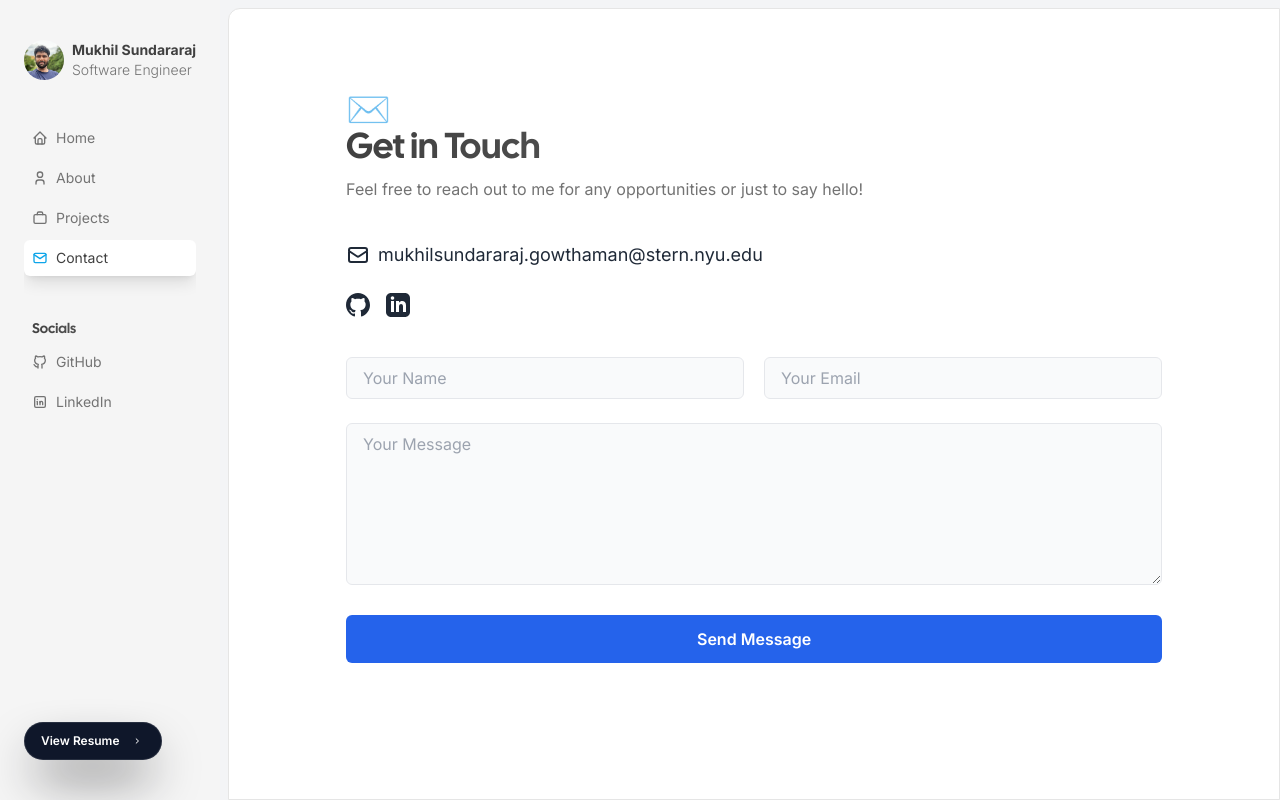
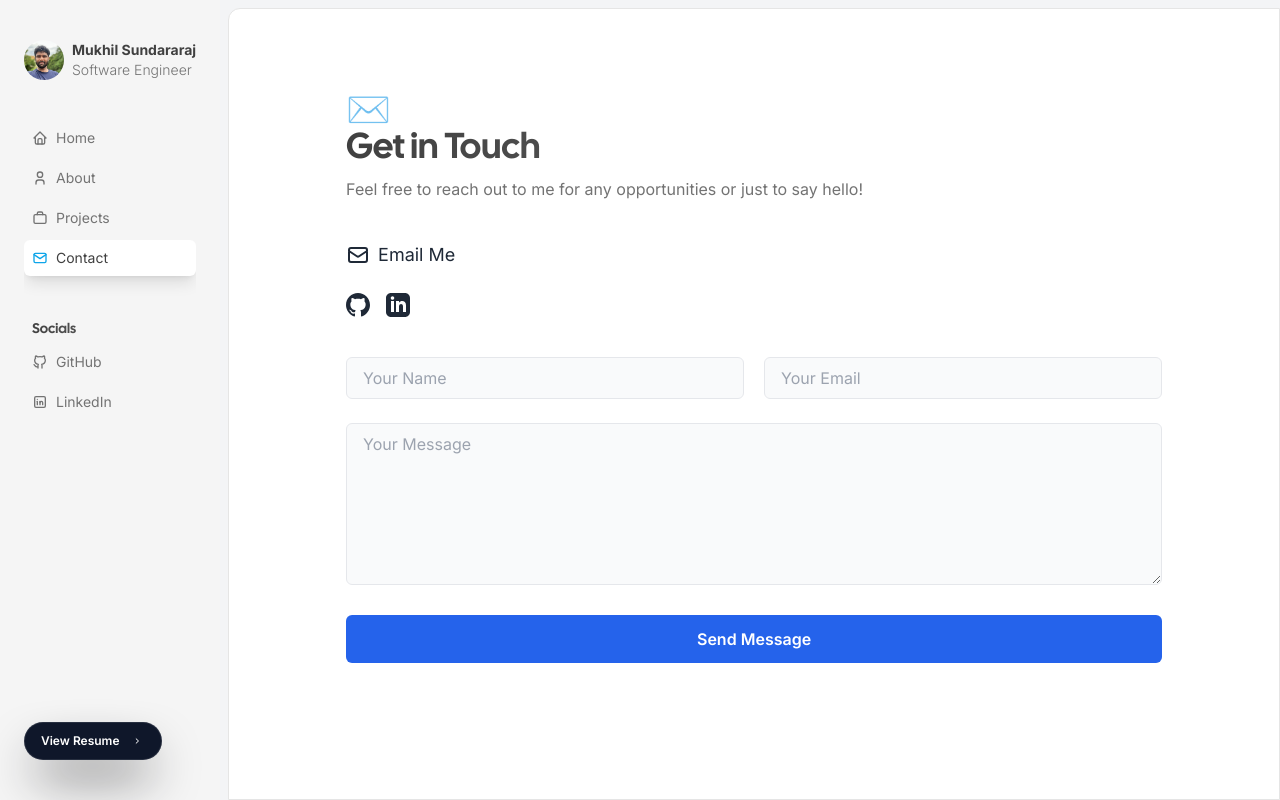
Before and after one commit to Mukaan17/Portfolio, a Next.js app: page /contact in a window 1280 px wide. Built offline with nearby package versions, Linux system fonts and the light colour scheme.

Commit message:
Revision 5 - Changed email hyperlink on contact card

```diff
--- a/src/app/contact/page.tsx
+++ b/src/app/contact/page.tsx
@@ -27,7 +27,7 @@ export default function ContactPage() {
             <svg className="w-6 h-6 mr-2" fill="none" stroke="currentColor" viewBox="0 0 24 24">
               <path strokeLinecap="round" strokeLinejoin="round" strokeWidth={2} d="M3 8l7.89 5.26a2 2 0 002.22 0L21 8M5 19h14a2 2 0 002-2V7a2 2 0 00-2-2H5a2 2 0 00-2 2v10a2 2 0 002 2z" />
             </svg>
-            mukhilsundararaj.gowthaman@stern.nyu.edu
+            Email Me
           </a>
 
           <div className="flex gap-4">
```
